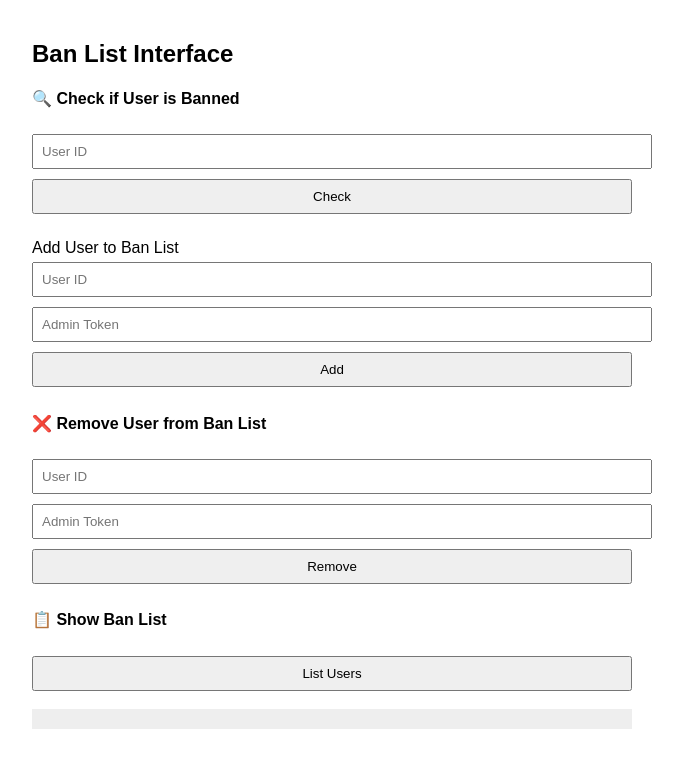
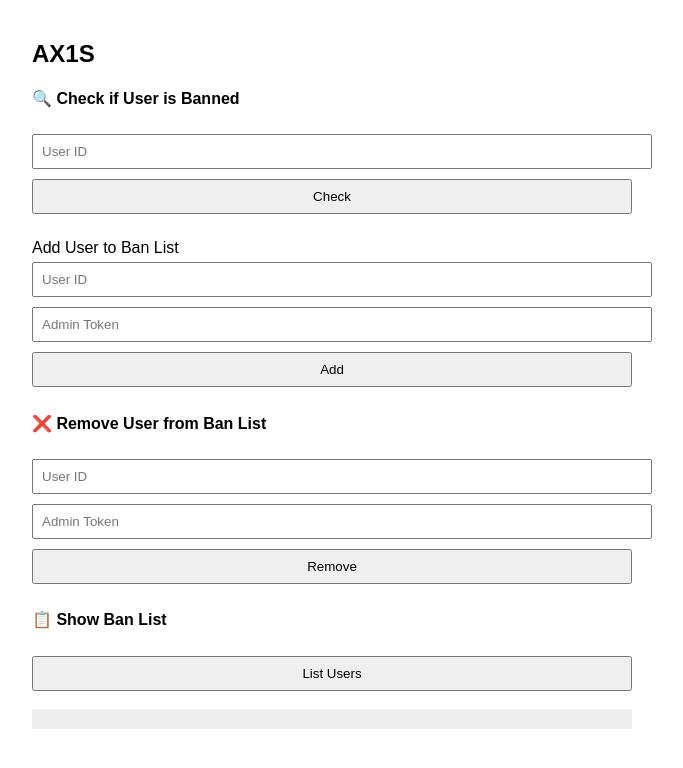
Before and after one commit to 1Silc/AX1S, a website: page index.html in a window 1280 px wide. Shown: the whole page, without its empty margins (308-991 px from the left). Drawn offline with Linux system fonts and the light colour scheme.

Commit message:
Update index.html

```diff
--- a/index.html
+++ b/index.html
@@ -1,7 +1,7 @@
 <!DOCTYPE html>
 <html>
 <head>
-    <title>Ban List Interface</title>
+    <title>AX1S</title>
     <style>
         body { font-family: Arial; max-width: 600px; margin: auto; padding: 20px; }
         input, button { margin: 5px 0; padding: 8px; width: 100%; }
@@ -10,7 +10,7 @@
     </style>
 </head>
 <body>
-    <h2>Ban List Interface</h2>
+    <h2>AX1S</h2>
 
     <div class="section">
         <h4>🔍 Check if User is Banned</h4>
```
